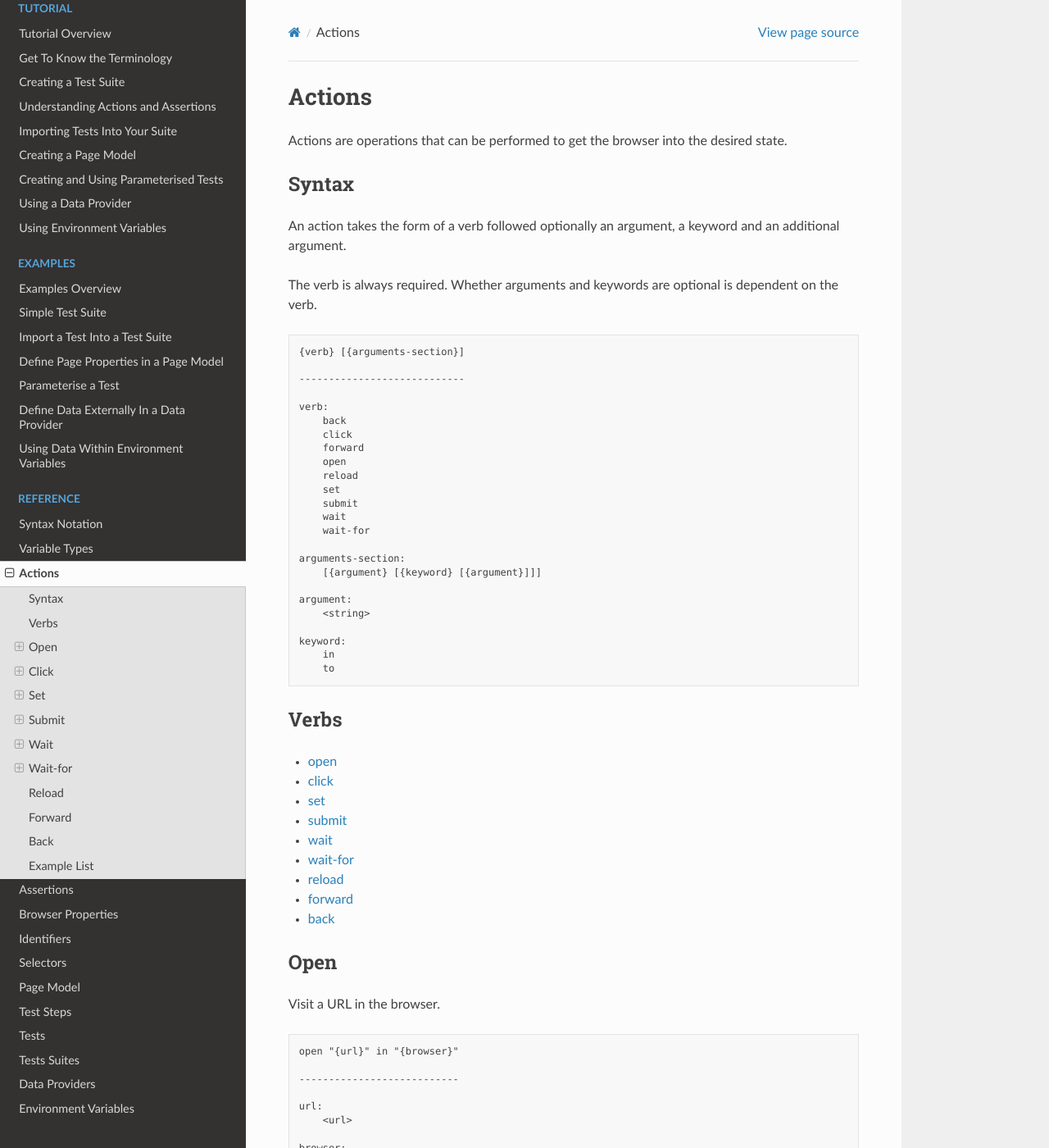
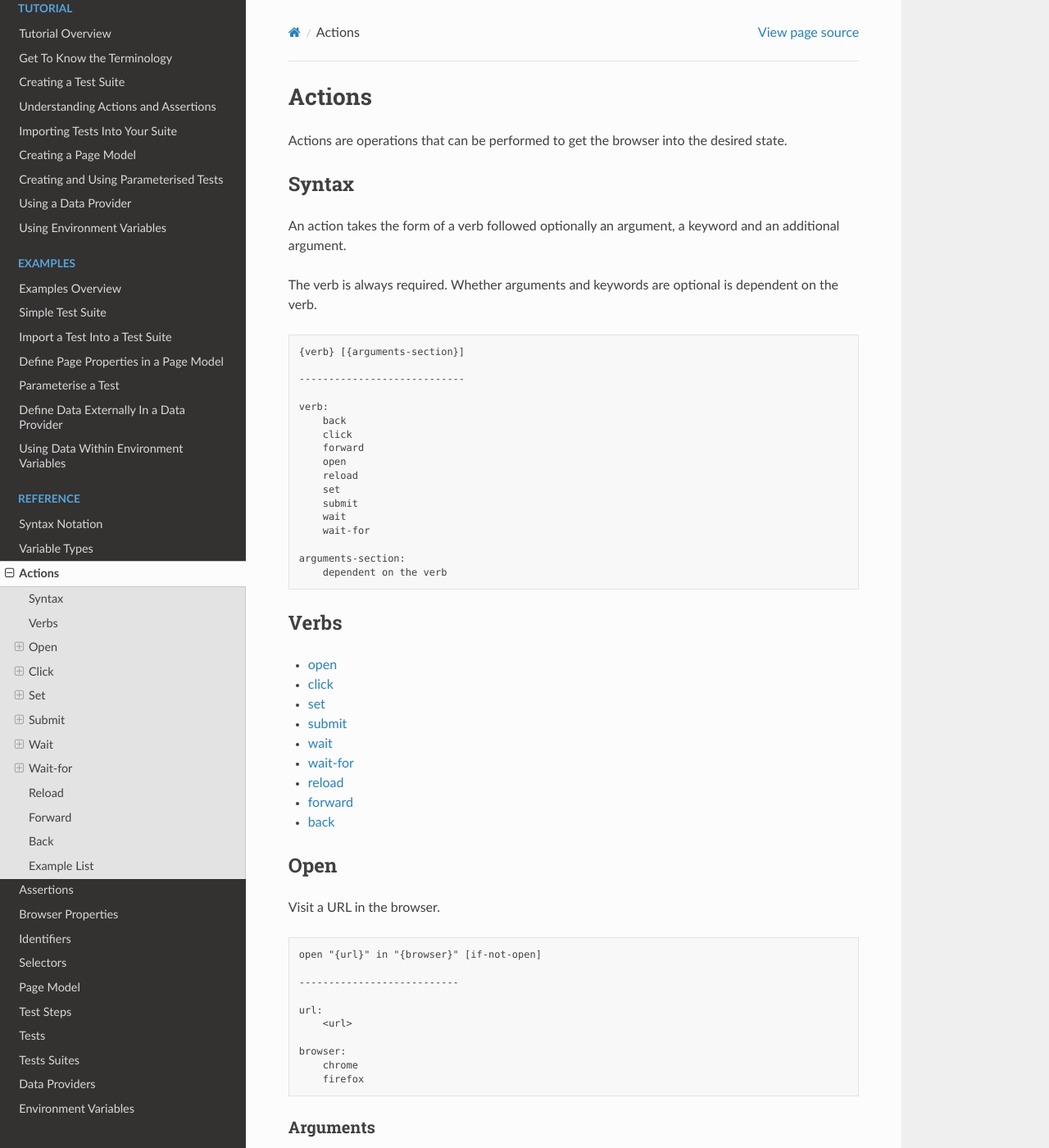
Before and after one commit to webignition/bas-spec, a Sphinx documentation site: the page built from docs/actions.rst, in a window 1280 px wide and 1400 px high. Shown: the whole window at 82% size. Built offline with Sphinx 7.4.7 and the Read the Docs theme 2.0.0, drawn with Linux system fonts in a browser that asks for light colours; some of the changed text lies outside the part shown.

Commit message:
Add if-not-open flag for open action

```diff
--- a/docs/actions.rst
+++ b/docs/actions.rst
@@ -45,6 +45,17 @@
     * - ``browser``
       - :doc:`<string> </types>`
       - The browser to use, in double quotes.
+
+*****
+Flags
+*****
+
+.. list-table::
+    :widths: 10 90
+    :stub-columns: 1
+
+    * - ``if-not-open``
+      - If present, the URL will not be reloaded if it is the current URL.
 
 ********
 Examples
--- a/docs/includes/examples/actions/open.yml
+++ b/docs/includes/examples/actions/open.yml
@@ -1,2 +1,3 @@
 - open "https://example.com" in "chrome"
+- open "https://example.com" in "chrome" if-not-open
 - open "https://example.com in chrome" in "firefox"
--- a/docs/includes/syntax/action/action.rst
+++ b/docs/includes/syntax/action/action.rst
@@ -16,11 +16,4 @@
         wait-for
 
     arguments-section:
-        [{argument} [{keyword} [{argument}]]]
-
-    argument:
-        <string>
-
-    keyword:
-        in
-        to
+        dependent on the verb
--- a/docs/includes/syntax/action/open.rst
+++ b/docs/includes/syntax/action/open.rst
@@ -1,6 +1,6 @@
 .. code-block:: text
 
-    open "{url}" in "{browser}"
+    open "{url}" in "{browser}" [if-not-open]
 
     ---------------------------
 
```
